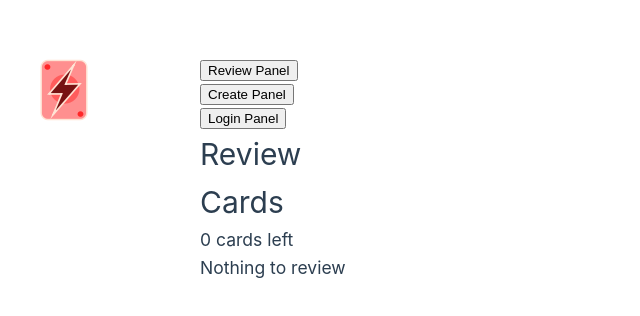
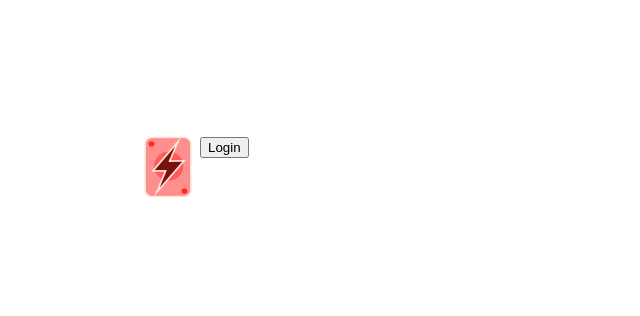
Before and after one commit to JJJUhlar/flashcards-vue-extension, a Vue app: page / in a window 1280 px wide. Shown: the part 230-546 px from the top of the page, without its empty margins (0-640 px from the left). Built offline with nearby package versions, Linux system fonts and the light colour scheme.

Commit message:
login with SSO

```diff
--- a/src/App.vue
+++ b/src/App.vue
@@ -1,8 +1,90 @@
 <script setup lang="ts">
 
-import PanelsContainer from './components/PanelsContainer.vue';
+	import PanelsContainer from './components/PanelsContainer.vue';
+	import { ref } from 'vue'
+
+	import { initializeApp } from 'firebase/app'
+	import { getAuth, signInWithCredential, GoogleAuthProvider } from 'firebase/auth'
 
 
+
+	const isLoggedIn = ref(false)
+
+	chrome.storage.session.get('isLoggedIn')
+		.then((res)=>{
+			console.log("test: ", res.isLoggedIn, res)
+			if (Boolean(res.isLoggedIn) === true) {
+				isLoggedIn.value = true;
+			}
+		})
+		.catch((err)=>{
+			console.log(err)
+		})
+
+	async function loginSSO() {
+
+		chrome.identity.getAuthToken({interactive: true}, token => {
+			if (chrome.runtime.lastError || ! token) {
+				console.log(`SSO ended with an error: ${JSON.stringify(chrome.runtime.lastError)}`)
+				return
+			}
+
+			console.log("OAuth token: ", token)
+
+			const firebase = initializeApp({
+				apiKey: "AIzaSyDD0GsFg98A4SZzIfunPcUSGbpyK6dLurc",
+				authDomain: "flashcards-388210.firebaseapp.com",
+				projectId: "flashcards-388210",
+				storageBucket: "flashcards-388210.appspot.com",
+				messagingSenderId: "972831559816",
+				appId: "1:972831559816:web:ecf424c2223605e2584f3d",
+				measurementId: "G-825T0KYHQJ"
+			})
+
+			const auth = getAuth(firebase)
+
+			signInWithCredential(auth, GoogleAuthProvider.credential(null, token))
+			.then(res => {
+				console.log('OAuth loggin success: ', isLoggedIn)
+				chrome.storage.session.set({'isLoggedIn': true})
+
+				chrome.identity.getProfileUserInfo(profile => {
+					const user = {"user": profile.email}
+					console.log("profile: ", profile)
+
+				// Get Session Token
+					fetch('https://flashcards-server.herokuapp.com/api/login', {
+						method: 'POST',
+						headers: {
+							"Content-Type": 'application/json',
+						},
+						body: JSON.stringify(
+							user
+						)}
+					)
+					.then(response=> response.json())
+					.then((response) => {
+						alert('Logged in!')
+						isLoggedIn.value = true;
+						localStorage.setItem('sessionToken', response.sessionToken)
+						localStorage.setItem('username', response.username)
+						chrome.storage.session.set({'sessionToken': response.sessionToken})
+						chrome.storage.session.set({'isLoggedIn': true})
+					})
+					.catch(error => {
+						alert('Failed to log in!')
+						isLoggedIn.value = false;
+						chrome.storage.session.set({'isLoggedIn': false})
+						console.log(error)
+					});
+				})
+			})
+			.catch(err => {
+				console.log(`SSO ended with an error: ${err}`)
+				alert(`SSO ended with an error: ${err}`)
+			})
+		})
+	}
 
 </script>
 
@@ -12,7 +94,12 @@ import PanelsContainer from './components/PanelsContainer.vue';
 		<img alt="flashcards logo" class="logo" src="./images/icon-64.png" width="64" height="64" />
 	</header>
 	<main>
-		<PanelsContainer />
+		<div v-if="isLoggedIn">
+			<PanelsContainer />
+		</div>
+		<div v-else>
+			<button @click="loginSSO">Login</button>
+		</div>
 	</main>
 </template>
 
--- a/src/components/CreateFlashcardsPanel.vue
+++ b/src/components/CreateFlashcardsPanel.vue
@@ -43,7 +43,6 @@ export default {
             await chrome.storage.session.set({ "created_cards": created_cards })
             this.currentCardIndex = created_cards.length - 1
             this.updateCardCount()
-
         },
         async saveFlashcards() {
 
@@ -56,6 +55,8 @@ export default {
                     return
                 }
             }
+            console.log(localStorage.getItem('username'))
+            console.log(localStorage.getItem('sessionToken'))
 
             fetch('https://flashcards-server.herokuapp.com/api/save_cards', {
                 method: "POST",
@@ -70,9 +71,11 @@ export default {
             })
             .then((res)=> {return res.json()})
             .then((data)=>{
+                console.log(data)
                 if (data.msg === "saved cards!") {
                     alert('Flashcards saved')
                 } else {
+                    console.log('error saving')
                     alert(`${data.msg}`)
                 }
             })
```
